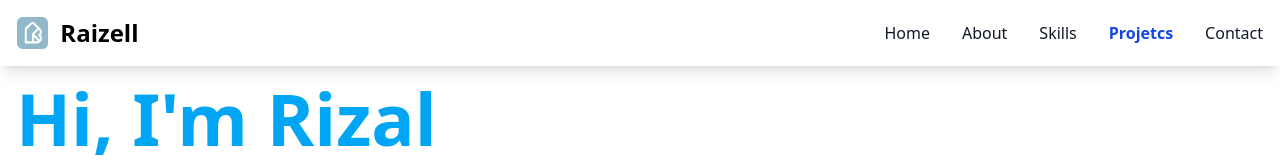
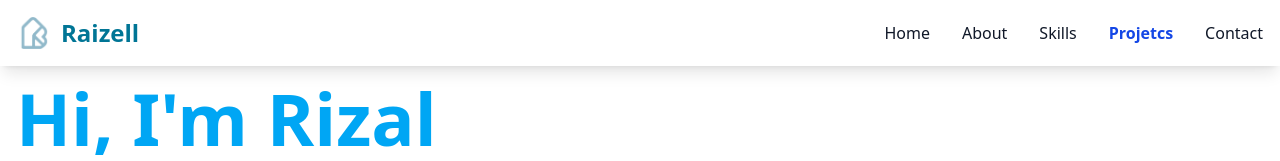
Before and after one commit to Rizal-203040067/revou-mini-project, a plain HTML site: page index.html in a window 1280 px wide. Shown: the top 161 px of the page. Drawn offline with nearby package versions, Linux system fonts and the light colour scheme.

Commit message:
adding asset logo

```diff
--- a/index.html
+++ b/index.html
@@ -15,11 +15,11 @@
         class="max-w-screen-xl flex flex-wrap items-center justify-between mx-auto p-4">
         <a href="#" class="flex items-center space-x-3 rtl:space-x-reverse">
           <img
-            src="assets/logo-fill.svg"
+            src="assets/logo-outline.png"
             class="h-8"
             alt="Rizal Baihaqi Logo" />
           <span
-            class="self-center text-2xl font-semibold whitespace-nowrap dark:text-white"
+            class="self-center text-cyan-700 text-2xl font-semibold whitespace-nowrap dark:text-white"
             >Raizell</span
           >
         </a>
```
Also changed, not shown: assets/logo-outline.png (added), assets/logo-outline.svg (added).
